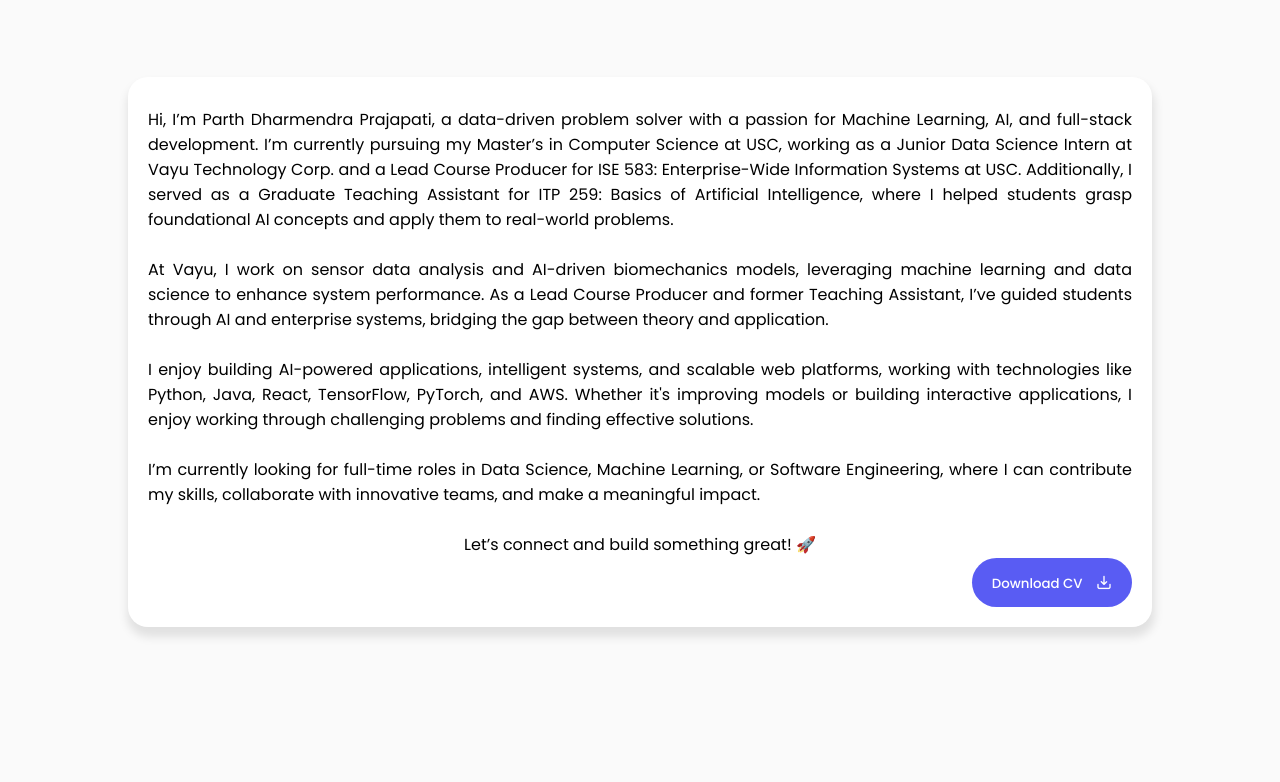
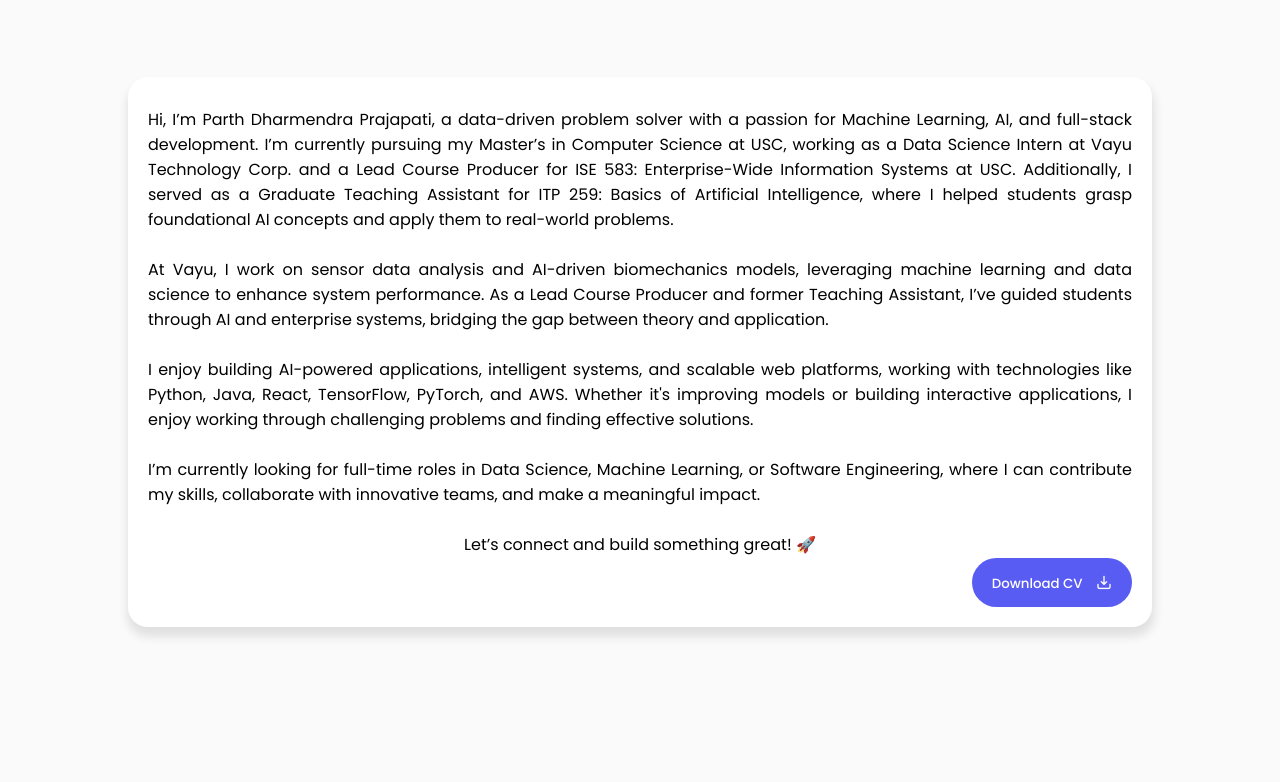
Before and after one commit to Parth-Prajapati572/My-Personal-Portfolio, a plain HTML site: page index.html in a window 1280 px wide. Shown: the part 918-1700 px from the top of the page. Drawn offline with nearby package versions, Linux system fonts and the light colour scheme.

Commit message:
resume update

```diff
--- a/index.html
+++ b/index.html
@@ -79,7 +79,7 @@
           </div>
           <!-- <div class="featured-text-info">
             <p>
-              Junior Data Science Intern at Vayu Technology Corp. | Graduate Teaching Assistant and Lead Course Producer at USC | MS in Computer Science at USC
+              Data Science Intern at Vayu Technology Corp. | Graduate Teaching Assistant and Lead Course Producer at USC | MS in Computer Science at USC
             </p>
           </div> -->
           <div class="featured-text-btn">
@@ -110,7 +110,7 @@
             <p>
               Hi, I’m Parth Dharmendra Prajapati, a data-driven problem solver with a passion for Machine Learning, AI,
               and full-stack development. I’m currently pursuing my Master’s in Computer Science at USC, working as a
-              Junior Data Science Intern at Vayu Technology Corp. and a Lead Course Producer for ISE 583:
+              Data Science Intern at Vayu Technology Corp. and a Lead Course Producer for ISE 583:
               Enterprise-Wide Information Systems at USC. Additionally, I served as a Graduate Teaching Assistant for
               ITP 259: Basics of Artificial Intelligence, where I helped students grasp foundational AI concepts and
               apply them to real-world problems. </p><br>
@@ -294,7 +294,7 @@
               <img src="assets/images/vayu.png" alt="" />
               <div class="ttext-box">
                 <h2>Vayu Technology Corp.</h2>
-                <p><strong>Junior Data Science Intern</strong></p>
+                <p><strong>Data Science Intern</strong></p>
                 <p>August 2024 - April 2025</p>
                 <small>Los Angeles, California</small>
                 <p>
@@ -673,7 +673,7 @@
               <h2>Find Me <i class="uil uil-corner-right-down"></i></h2>
               <p><i class="uil uil-envelope"></i> Email: <a href="mailto:parthdpraja@gmail.com"
                   class="email-contact">parthdpraja@gmail.com</a></p>
-              <p><i class="uil uil-phone"></i> Phone No: +1 (213) 421-4355</p>
+              <p><i class="uil uil-phone" ></i> Phone No: +1 (213) 421-4355</p>
             </div>
           </div>
           <div class="col">
```
Also changed, not shown: 1 other file.
